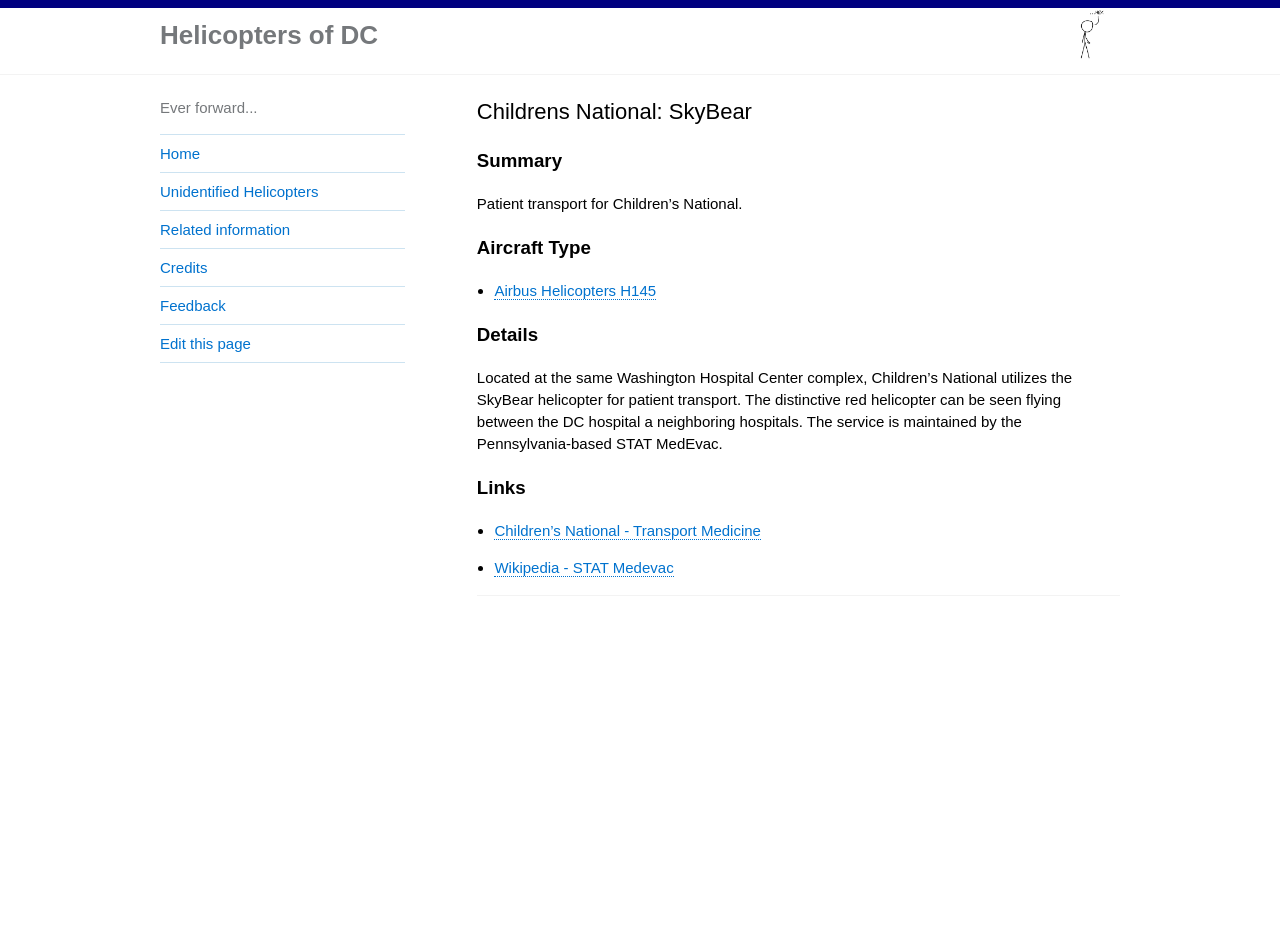
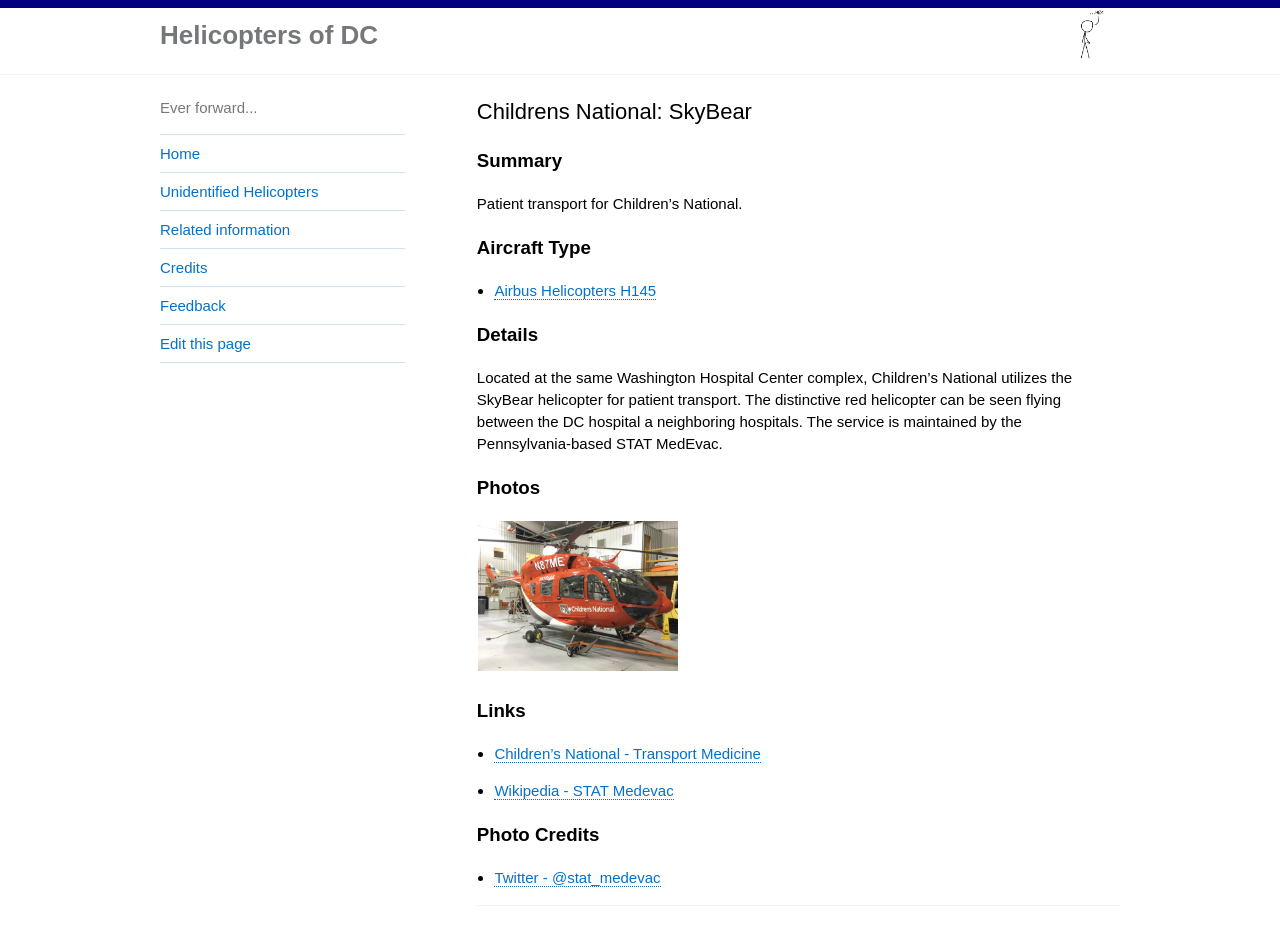
Before and after one commit to gbinal/dc-helicopters, a Jekyll site: the page built from _helicopters/skybear.md, in a window 1280 px wide and 1034 px high. Shown: the top 926 px of the window. Built offline with Jekyll 4.4.1, drawn with Linux system fonts in a browser that asks for light colours.

Commit message:
adding sections

```diff
--- a/_helicopters/skybear.md
+++ b/_helicopters/skybear.md
@@ -15,6 +15,17 @@
 Located at the same Washington Hospital Center complex, Children's National utilizes the SkyBear helicopter for patient transport.  The distinctive red helicopter can be seen flying between the DC hospital a neighboring hospitals.  The service is maintained by the Pennsylvania-based STAT MedEvac.
 
 
+### Photos
+
+<table style="width:100%">
+  <tr>
+        <td><img src="https://helicoptersofdc.com/pictures/skybear.jpg" alt="skybear" width="200"></td>
+    </tr>
+  </table>
+
 ### Links
 * [Children's National - Transport Medicine](https://childrensnational.org/departments/transport-medicine)
 * [Wikipedia - STAT Medevac](https://en.wikipedia.org/wiki/STAT_Medevac)
+
+### Photo Credits
+* [Twitter - @stat_medevac](https://twitter.com/stat_medevac/status/817390049927036928)
```
